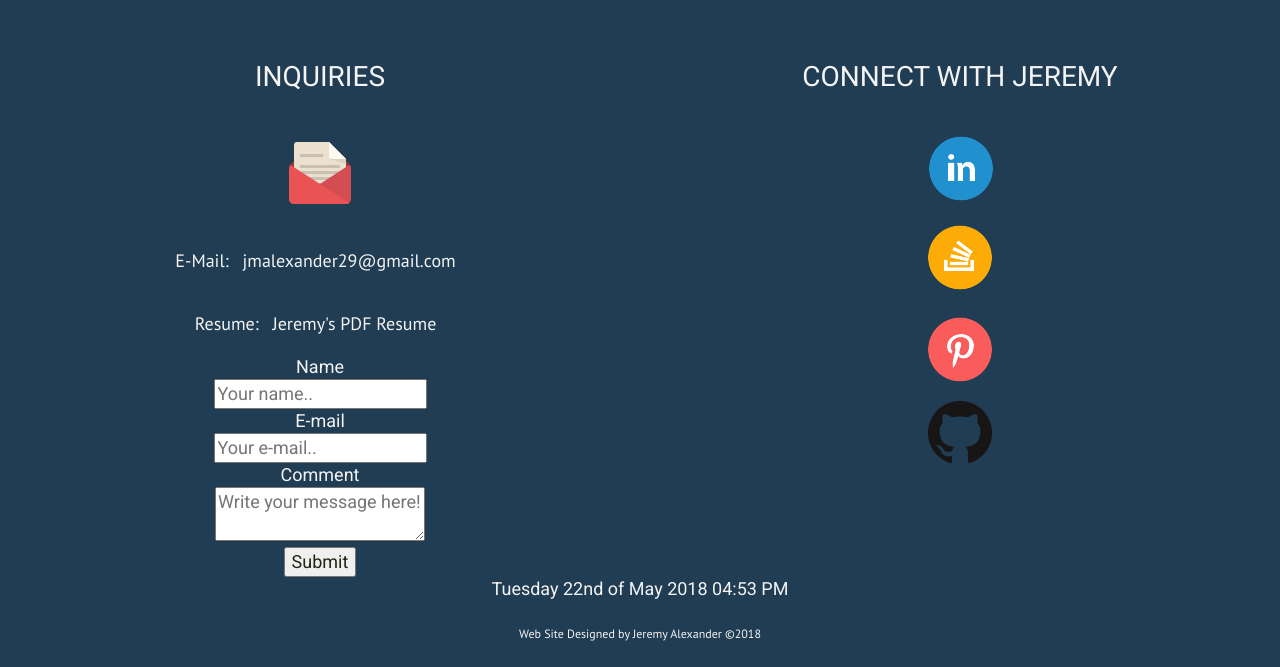
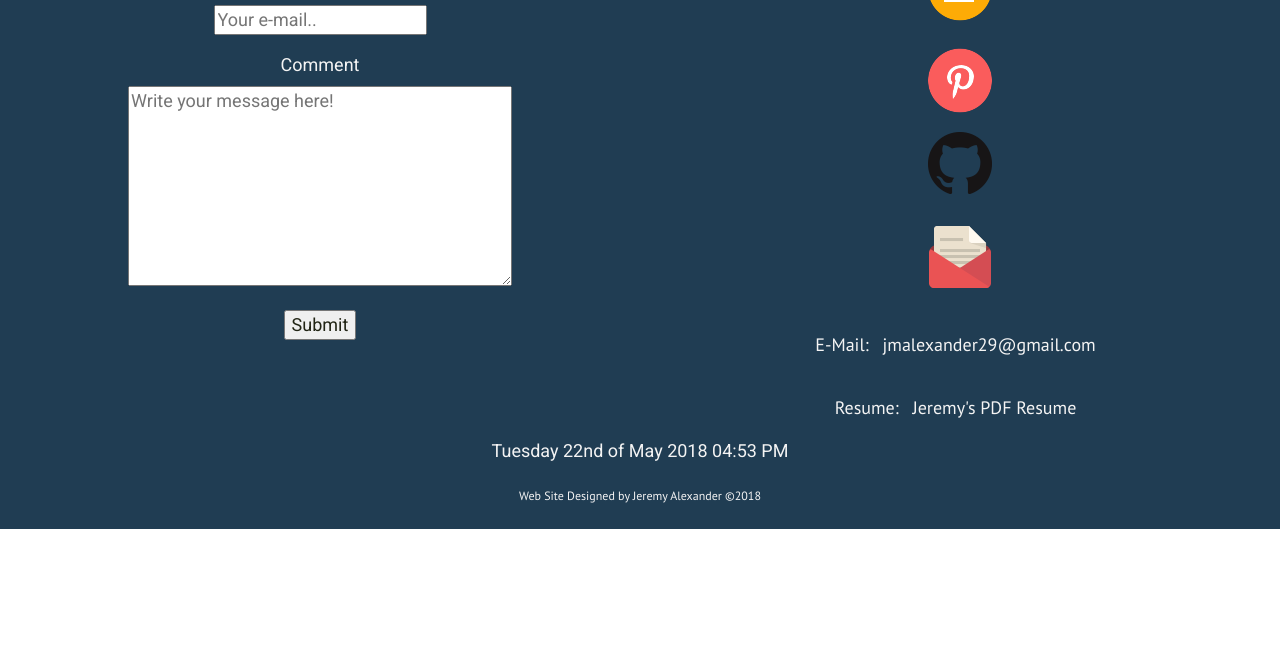
Before and after one commit to JeremyAlexander1/jeremy-alexander-portfolio, a PHP site: page / in a window 1280 px wide. Shown: the part 4872-5539 px from the top of the page. After the commit the page ends 5401 px from the top, so only its background shows below. Run offline with PHP 8.4, Linux system fonts and the light colour scheme.

Commit message:
Add files via upload

```diff
--- a/css/navigation.css
+++ b/css/navigation.css
@@ -7,10 +7,11 @@
 /* MOBILE STYLESHEET */
 
 .topnav {
-  overflow: hidden;
-  background-color: #f4f4f4;
-  position: fixed;
-  top: 0;
+    overflow-y: scroll;
+    max-height: 100vh;
+    background-color: #f4f4f4;
+    position: fixed;
+    top: 0;
 }
 
 .topnav a {
--- a/css/style.css
+++ b/css/style.css
@@ -167,8 +167,17 @@
   font-size: 16px;
   margin: .5em;
 }
+footer input {
+  margin-bottom: 1em;
+  margin-top: 1em;
+}
 footer label {
   width: 100%;
+  margin-bottom: .5em;
+}
+textarea {
+  max-width: 100%;
+  height: 200px;
 }
 .carousel-inner {
   max-height: 800px;
@@ -242,6 +251,11 @@
   footer p a {
     font-size: 18px;
   }
+  textarea {
+    max-width: 100%;
+    width: 60%;
+    height: 200px;
+  }
   .thumbnail-image {
     height: 25em;
   }
--- a/css/style.less
+++ b/css/style.less
@@ -158,9 +158,19 @@
         font-size: 16px;
         margin: .5em;
     }
+    input {
+        margin-bottom: 1em;
+        margin-top: 1em;
+    }
     label {
         width: 100%;
+        margin-bottom: .5em;
     }
+}
+
+textarea {
+    max-width: 100%;
+    height: 200px;
 }
 
 .carousel-inner {
@@ -243,11 +253,17 @@
             padding-top: 1.25em;
             padding-bottom: 1.25em;
         }
-    p {
-        a {
-        font-size: 18px;
+        p {
+            a {
+            font-size: 18px;
+            }
         }
     }
+
+    textarea {
+        max-width: 100%;
+        width: 60%;
+        height: 200px;
     }
 
     .thumbnail-image {
--- a/includes/footer.php
+++ b/includes/footer.php
@@ -3,15 +3,6 @@
         <h2>Contact</h2>
         <section class="col span_6_of_12">
             <h3>Inquiries</h3>
-            <p>
-            <a href="mailto:jmalexander29@gmail.com?Subject=Website-Inquiry" target="_top"><img src="images/mail-ui-icon.png" alt="e-mail"></a>
-            </p>
-            <p>E-Mail:
-            <a href="mailto:jmalexander29@gmail.com?Subject=Website-Inquiry" target="_top">jmalexander29@gmail.com</a>
-            </p>
-            <p>Resume:
-            <a href="assets/resume_jeremy-alexander.pdf">Jeremy's PDF Resume</a>
-            </p>
             <?php
                 include 'form.php';
             ?>
@@ -23,6 +14,15 @@
             <li><a href="https://stackoverflow.com/users/9584042/jeremy-alexander"><img src="images/stackoverflow-ui-icon.png" alt="stack overflow"></a></li>           <li><a href="https://www.pinterest.com/jmalexander29/"><img src="images/pinterest-ui-icon.png" alt="pinterest"></a></li>
             <li><a href="https://github.com/JeremyAlexander1"><img src="images/GitHub-Mark-64px.png" alt="github"></a></li>
             </ul>
+            <p>
+            <a href="mailto:jmalexander29@gmail.com?Subject=Website-Inquiry" target="_top"><img src="images/mail-ui-icon.png" alt="e-mail"></a>
+            </p>
+            <p>E-Mail:
+            <a href="mailto:jmalexander29@gmail.com?Subject=Website-Inquiry" target="_top">jmalexander29@gmail.com</a>
+            </p>
+            <p>Resume:
+            <a href="assets/resume_jeremy-alexander.pdf">Jeremy's PDF Resume</a>
+            </p>
         </section>
     </section>
     <!-- PHP date include for Los Angeles timezone -->
--- a/index.php
+++ b/index.php
@@ -109,21 +109,21 @@
             <h2>My Work</h2>
             <section class="col span_4_of_12">
                 <h3><a href="http://jeremyalexander.webhostingforstudents.com/mock-sites/aja_final_web-site/">Andrew Joseph Alexander</a></h3>
-                <a href="http://jeremyalexander.webhostingforstudents.com/mock-sites/aja_final_web-site/"><img src="images/placeholder.png" alt="Andrew Joseph Alexander" class="thumbnail-image"></a>
+                <a href="http://jeremyalexander.webhostingforstudents.com/mock-sites/aja_final_web-site/"><img src="images/mock-site-aja.jpg" alt="Andrew Joseph Alexander"></a>
                 <p><a href="http://jeremyalexander.webhostingforstudents.com/mock-sites/aja_final_web-site/">*Desktop resolution. Click screenshot to visit Andrew Joseph Alexander's website.</a></p>
                 <p>Andrew Joseph Alexander works on Video Editing, Cinematography, Music Videos, Short Films, VFX, Highlight Films, Commercials, Cover Art, and Multimedia Videos. I redsigned Andrew's website to be optimized as a mobile-first interface with progressive enhancements for larger resolution devices.</p>
             </section>
             <section class="col span_4_of_12">
-                <h3><a href="http://jeremyalexander.webhostingforstudents.com/mock-sites/burrito-masala-mock-website/">Burrito Masala</a></h3>
-                <a href="http://jeremyalexander.webhostingforstudents.com/mock-sites/burrito-masala-mock-website/"><img src="images/placeholder.png" alt="Burrito Masala" class="thumbnail-image"></a>
-                <p><a href="http://jeremyalexander.webhostingforstudents.com/mock-sites//burrito-masala-mock-website/">*Desktop resolution. Click screenshot to visit Burrito Masala.</a></p>
+                <h3><a href="http://jeremyalexander.webhostingforstudents.com/mock-sites/burrito-masala-web-site/">Burrito Masala</a></h3>
+                <a href="http://jeremyalexander.webhostingforstudents.com/mock-sites/burrito-masala-web-site/"><img src="images/mock-site-bm.png" alt="Burrito Masala"></a>
+                <p><a href="http://jeremyalexander.webhostingforstudents.com/mock-sites/burrito-masala-web-site/">*Desktop resolution. Click screenshot to visit Burrito Masala.</a></p>
                 <p>Burrito Masala is a fictional food cart located in downtown Portland, Oregon on the corner of SW 3rd and Alder. Burrito Masala specializes in cooking delicious southern Indian (Kerala) and Mexican food. The cart offers options to build burritos or bowls, and you can pick your ingredients. This site was designed to showcase my portfolio of work.</p>
             </section>
             <section class="col span_4_of_12">
-                <h3><a href="#">Night Owl Party Supplies</a></h3>
-                <a href="#"><img src="images/placeholder.png" alt="asset 3" class="thumbnail-image"></a>
-                <p><a href="#">*Desktop resolution. Click screenshot to visit asset 3.</a></p>
-                <p>Night Owl Party Supplies is a fictional site designed by Jeremy Alexander. Site coming soon.</p>
+               <h3><a href="http://jeremyalexander.webhostingforstudents.com/mock-sites/night-owl-party-supplies/">Night Owl Party Supplies</a></h3>
+                <a href="http://jeremyalexander.webhostingforstudents.com/mock-sites/night-owl-party-supplies/"><img src="images/mock-site-nops.jpg" alt="Night Owl Party Supplies"></a>
+                <p><a href="http://jeremyalexander.webhostingforstudents.com/mock-sites/night-owl-party-supplies/">*Desktop resolution. Click screenshot to visit Night Owl Party Supplies.</a></p>
+                <p>Night Owl Party Supplies is a fictional site designed by Jeremy Alexander. Night Owl Party Supplies is a industrial design and install team who is committed to serve your gatherings, parties, special occasions, holidays, celebrations, and much more since 2011.</p>
             </section>
         </section>
 
```
Also changed, not shown: images/mock-site-aja.jpg (added), images/mock-site-bm.png (added), images/mock-site-nops.jpg (added).
